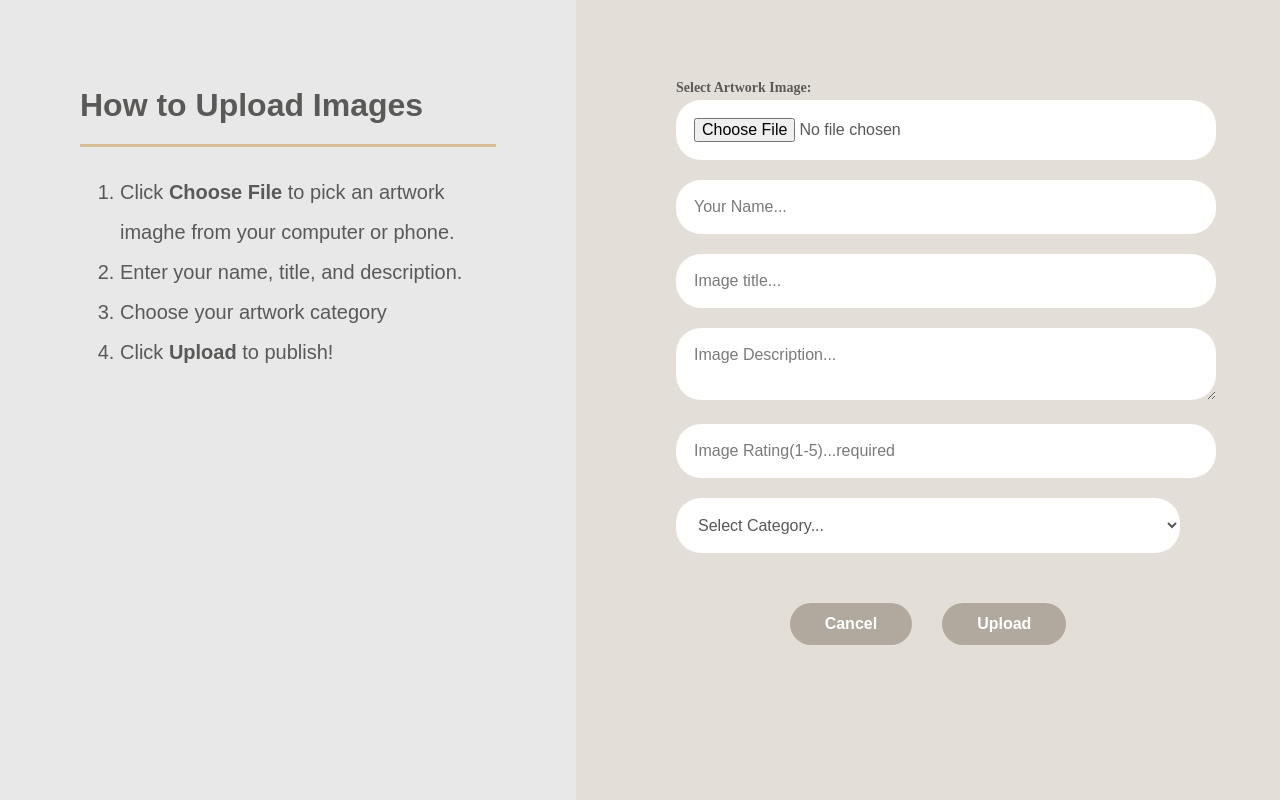
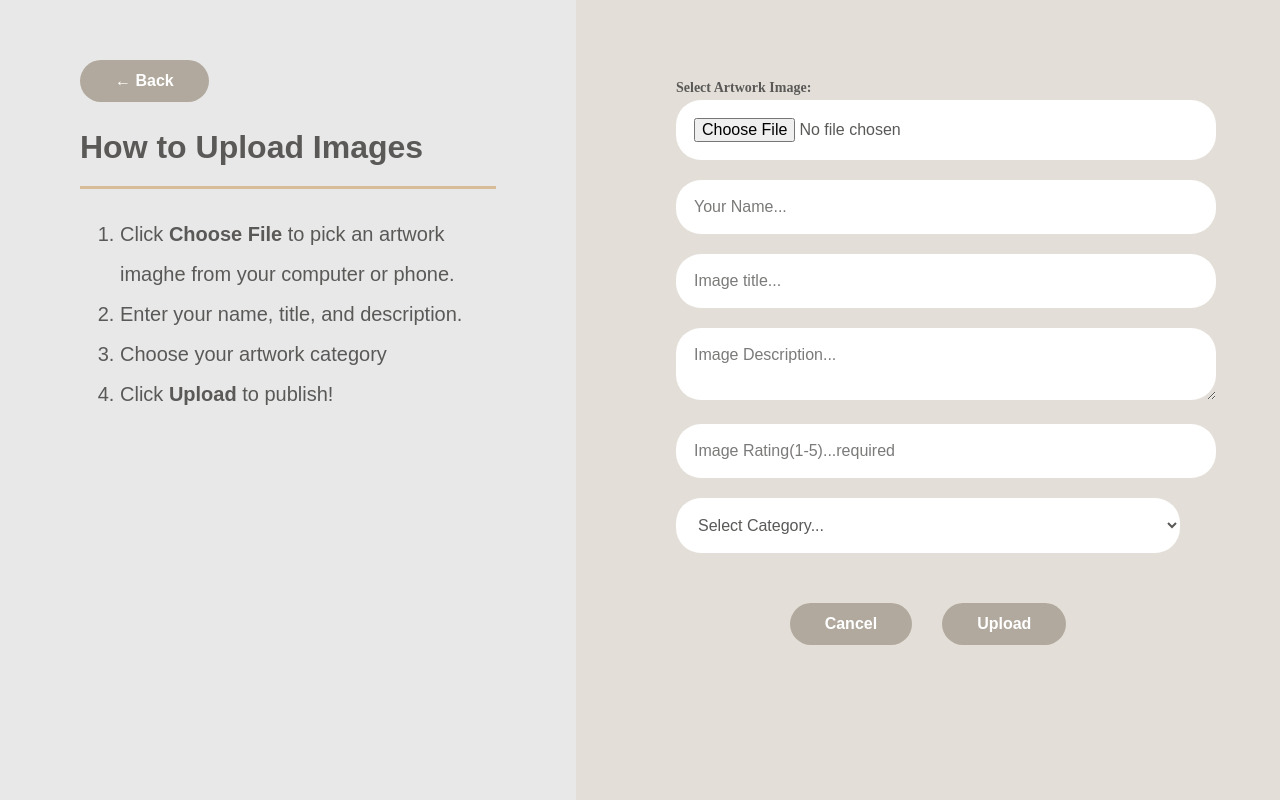
Before and after one commit to 23671jnmr/Artweb, a Flask app: page /upload in a window 1280 px wide. Run offline with Flask 3, Linux system fonts and the light colour scheme.

Commit message:
fixing some errors and adjusting stuff to finish off the website

```diff
--- a/static/style.css
+++ b/static/style.css
@@ -179,12 +179,14 @@ body {
 
 
 .discover-btn {
-    border-color: #adb2b4;
+    background-color: #adb2b4;
+    color: white;
     font-weight: 700;
     border: none;
     padding: 15px;
-    border-radius: 8px;
+    border-radius: 10px;
     cursor: pointer;
+    margin-top: 20px;
 }
 
 
@@ -553,3 +555,16 @@ html, body {
 .upload-button:hover {
     background-color: #a79b8c;
 }
+
+.back-btn-upload {
+    background-color: #b1a99d;
+    color: white;
+    border: none;
+    border-radius: 25px;
+    padding: 12px 35px;
+    cursor: pointer;
+    font-size: 16px;
+    font-weight: 600;
+    transition: background-color 0.3s ease;
+    width: auto;
+}
--- a/templates/upload.html
+++ b/templates/upload.html
@@ -9,6 +9,10 @@
 <body>
     <div class="upload-wrapper">
         <div class="upload-left">
+
+            <button class="back-btn-upload" onclick="history.back()">← Back</button>
+
+
             <h2>How to Upload Images </h2>
             <hr class="upload-line">
             <ol>
@@ -17,12 +21,14 @@
                 <li>Choose your artwork category</li>
                 <li>Click <strong>Upload</strong> to publish!</li>
             </ol>
+
         </div>
 
 
         <div class="upload-right">
 
-            <form action="{{ url_for('upload') }}" method="POST" enctype="multipart/form-data">
+
+            <form id="uploadForm" action="{{ url_for('upload') }}" method="POST" enctype="multipart/form-data">
 
                 <div class="form-group">
                      <label for="file">Select Artwork Image:</label>
@@ -42,7 +48,8 @@
                 </select>
 
                 <div class="upload-buttons">
-                    <button type="button" class="cancel-btn">Cancel</button>
+                    <button type="button" class="cancel-btn"
+                        onclick="document.getElementById('uploadForm').reset()">Cancel</button>
                     <button type="submit" class="upload-button">Upload</button>
                 </div>
             </form>
```
Also changed, not shown: database.db.
